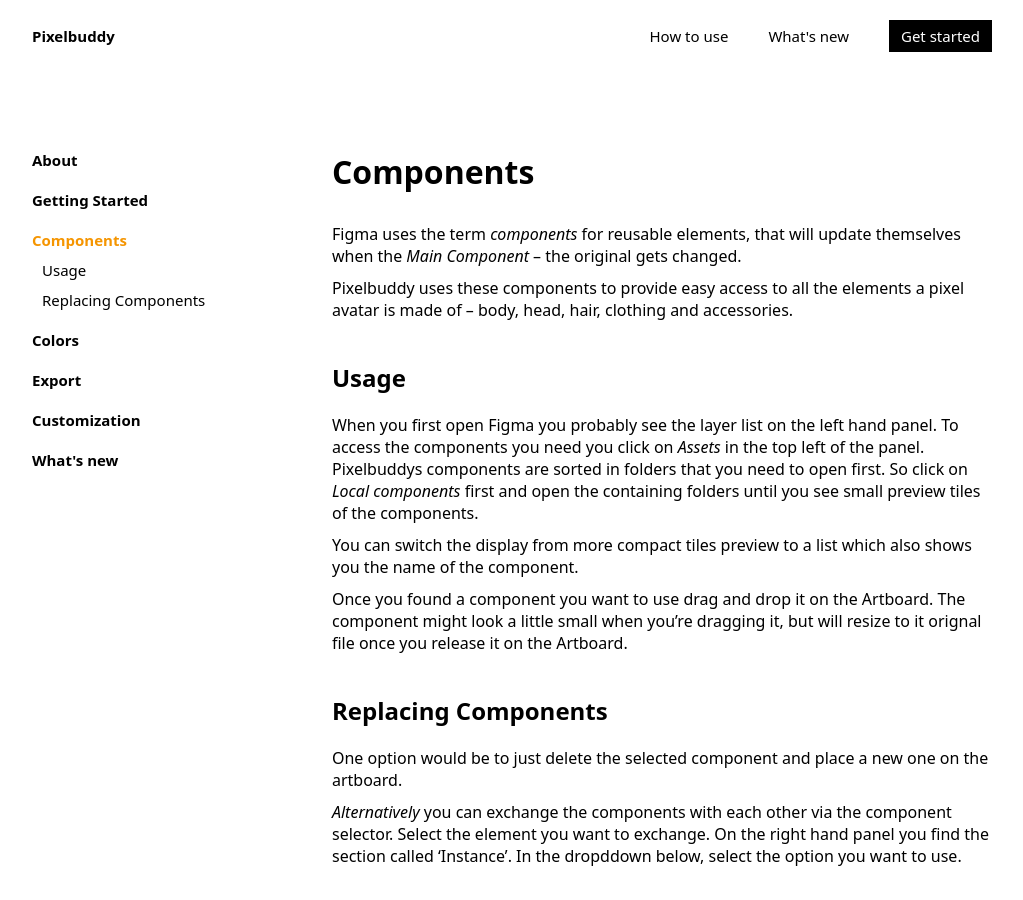
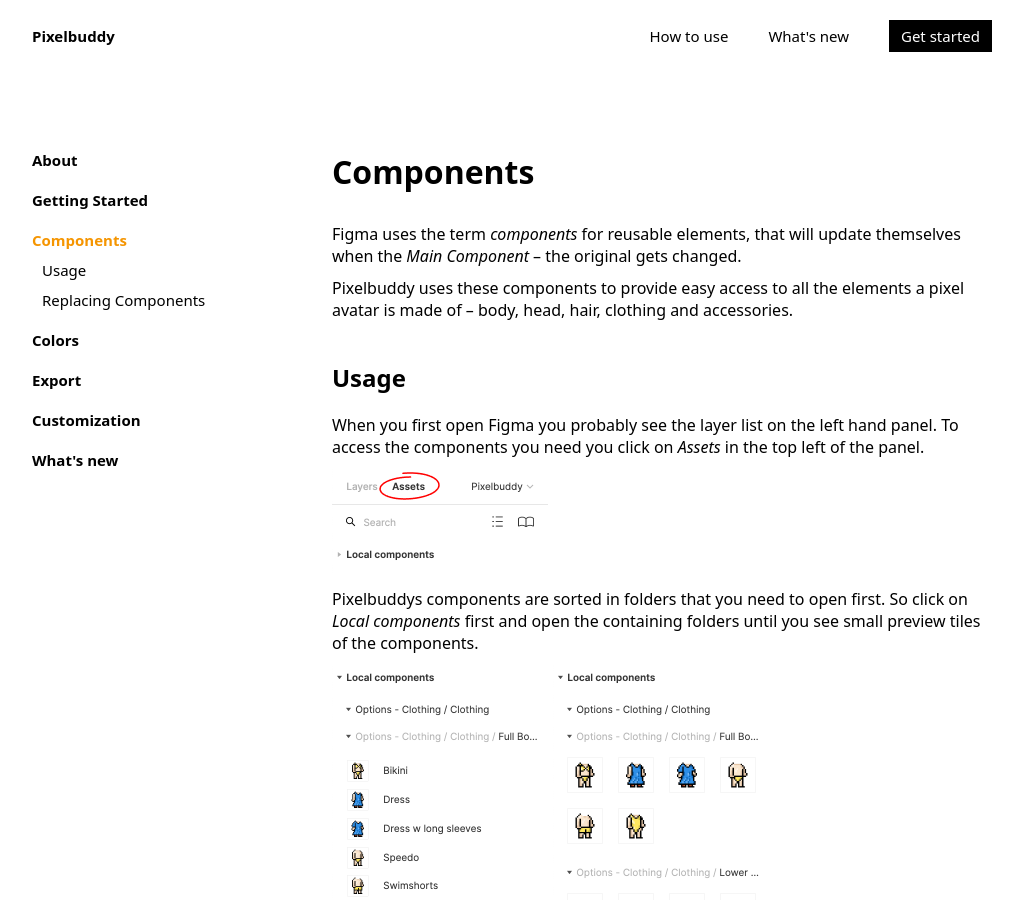
Before and after one commit to markusoelhafen/pixelbuddy, a Jekyll site: the page built from _guides/components.md, in a window 1280 px wide and 900 px high. Shown: the whole window, without its empty margins (128-1151 px from the left). Built offline with Jekyll 4.4.1, drawn with Linux system fonts in a browser that asks for light colours; the table of contents is made by our own code.

Commit message:
add images to components guide

```diff
--- a/_guides/components.md
+++ b/_guides/components.md
@@ -11,11 +11,20 @@
 
 ## Usage
 When you first open Figma you probably see the layer list on the left hand panel. To access the components you need you click on *Assets* in the top left of the panel.
+
+![Asset Tab](/assets/media/faq-1-asset-tab.png)
+
 Pixelbuddys components are sorted in folders that you need to open first. So click on *Local components* first and open the containing folders until you see small preview tiles of the components.
+
+![Component list view](/assets/media/faq-1-components-list-view.png)
+![Component tile view](/assets/media/faq-1-components-tile-view.png)
 
 You can switch the display from more compact tiles preview to a list which also shows you the name of the component.
 
 Once you found a component you want to use drag and drop it on the Artboard. The component might look a little small when you're dragging it, but will resize to it orignal file once you release it on the Artboard.
+
+![Dragging components](/assets/media/faq-2-drag.png)
+![Dropping components](/assets/media/faq-2-drop.png)
 
 ## Replacing Components
 One option would be to just delete the selected component and place a new one on the artboard.
```
Also changed, not shown: other parts of _guides/components.md (+3 -0 lines).
